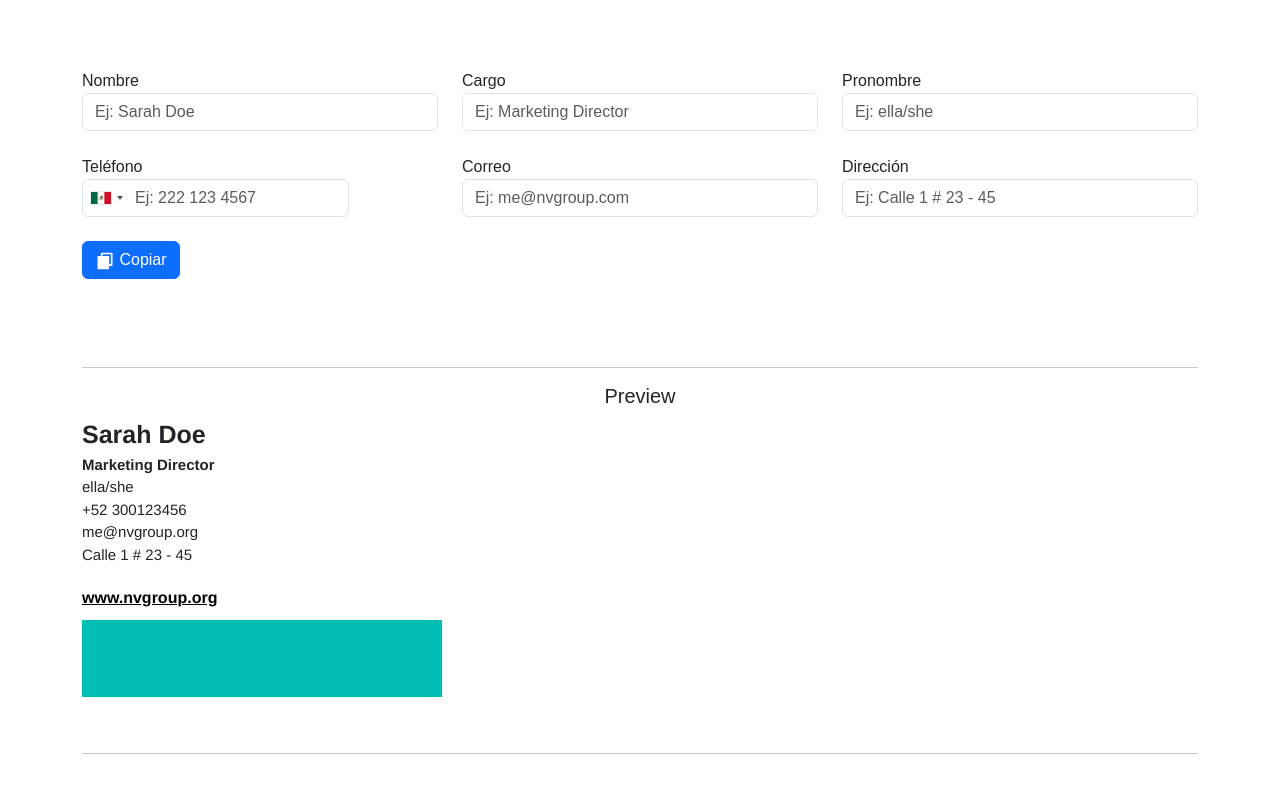
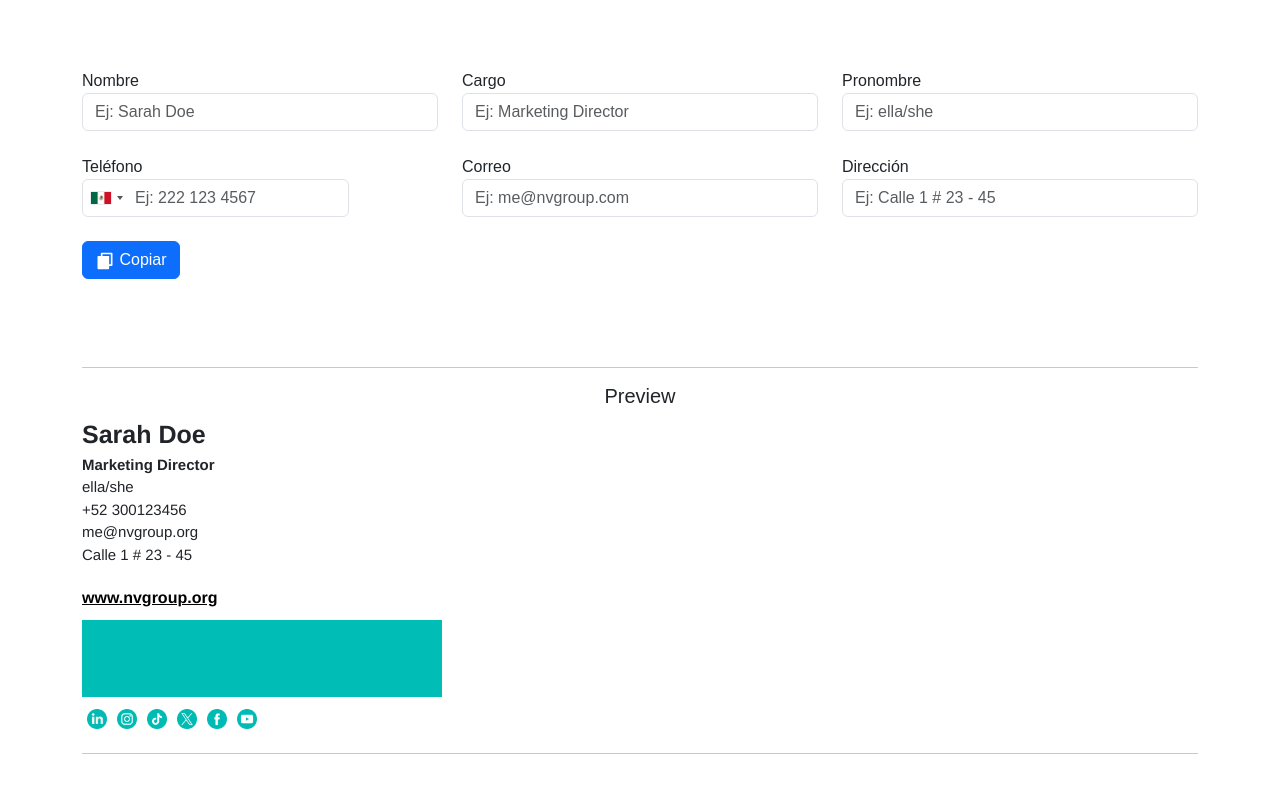
Before and after one commit to Geniorama/firmas-new-ventures, a plain HTML site: page index.html in a window 1280 px wide. Shown: the part 327-1120 px from the top of the page. Drawn offline with nearby package versions, Linux system fonts and the light colour scheme; the site is published under a folder, as on GitHub Pages, so addresses that start at the root find nothing; a web font is replaced by a local one.

Commit message:
fix: url images social media

```diff
--- a/index.html
+++ b/index.html
@@ -249,7 +249,7 @@
                     target="_blank"
                   >
                     <span style="font-size: 20px; color: #00bbb4">
-                      <img src="/assets/img/linkedin.png" style="width: 1em;" alt="">
+                      <img src="./assets/img/linkedin.png" style="width: 1em;" alt="">
                     </span>
                   </a>
                 </td>
@@ -258,7 +258,7 @@
                 <td style="padding: 5px">
                   <a target="_blank" href="https://www.instagram.com/newventuresmx/">
                     <span style="font-size: 20px; color: #00bbb4">
-                      <img src="/assets/img/instagram.png" style="width: 1em;" alt="">
+                      <img src="./assets/img/instagram.png" style="width: 1em;" alt="">
                     </span>
                   </a>
                 </td>
@@ -270,7 +270,7 @@
                     target="_blank"
                   >
                     <span style="font-size: 20px; color: #00bbb4">
-                      <img src="/assets/img/tiktok.png" style="width: 1em;" alt="">
+                      <img src="./assets/img/tiktok.png" style="width: 1em;" alt="">
                     </span>
                   </a>
                 </td>
@@ -282,7 +282,7 @@
                     target="_blank"
                   >
                     <span style="font-size: 20px; color: #00bbb4">
-                      <img src="/assets/img/twitter.png" style="width: 1em;" alt="">
+                      <img src="./assets/img/twitter.png" style="width: 1em;" alt="">
                     </span>
                   </a>
                 </td>
@@ -294,7 +294,7 @@
                     target="_blank"
                   >
                     <span style="font-size: 20px; color: #00bbb4">
-                      <img src="/assets/img/facebook.png" style="width: 1em;" alt="">
+                      <img src="./assets/img/facebook.png" style="width: 1em;" alt="">
                     </span>
                   </a>
                 </td>
@@ -306,7 +306,7 @@
                     target="_blank"
                   >
                     <span style="font-size: 20px; color: #00bbb4">
-                      <img src="/assets/img/youtube.png" style="width: 1em;" alt="">
+                      <img src="./assets/img/youtube.png" style="width: 1em;" alt="">
                     </span>
                   </a>
                 </td>
```
